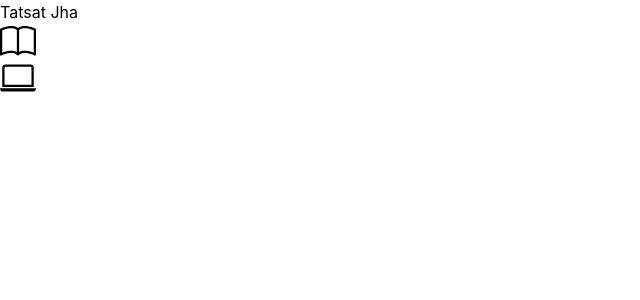
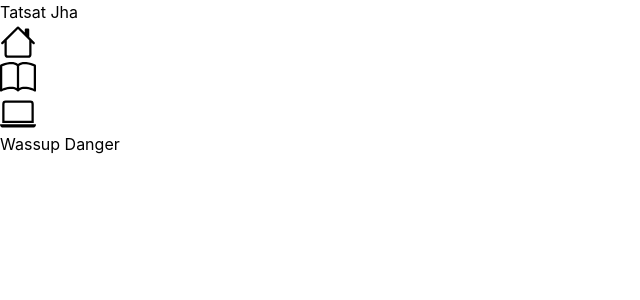
Before and after one commit to TatsatJha/Tatsat-Enterprises, a Next.js app: page /dev in a window 1280 px wide. Shown: the top 300 px of the page, without its empty margins (0-640 px from the left). Built offline with nearby package versions, Linux system fonts and the light colour scheme.

Commit message:
rearrange file strucuture and forego attempt at dynamic theme

```diff
--- a/Components/Header.tsx
+++ b/Components/Header.tsx
@@ -1,16 +1,28 @@
-import React, { useEffect } from 'react';
+import React, { SetStateAction, useEffect, useState } from 'react';
+import SideBar from "./SideBar"
 
-type page= {
+type pageProp= {
   page: string
 }
 
-function Header(props: page) {
-  let color:String = ""
-  color = (props.page === "/dev") ? "blue" : props.page === "/writing" ? "orange" : "teal"
+function Header(props: pageProp) {
+  // const [Theme, setTheme] = useState("teal");
+  // useEffect(() => {
+  //   console.log(Theme)
+  // }, [Theme]);
+  // const themeHandler = (color: string)=>{
+  //   setTheme(color)
+  // }
+
+  // let color:String = ""
+  // color = (props.page === "/dev") ? "blue" : props.page === "/writing" ? "orange" : "teal"
+  // console.log(color)
+
   return <div>
-        <h1 className= {`text-5xl font-medium text-center border-b-4 border-b-${color}-900 p-8 bg-slate-900 text-${color}-700`}>
+        <h1 className= {`text-5xl font-medium text-center border-b-4 border-b-teal-900 p-8 bg-slate-900 text-teal-700`}>
           Tatsat Jha
         </h1>
+    <SideBar/>
     </div>;
 }
 
--- a/Components/Main.tsx
+++ b/Components/Main.tsx
@@ -1,7 +1,20 @@
 import React from 'react';
+import SideBar from './SideBar';
 
-function Main() {
-  return <div className="h-screen w-full bg-black">Wassup Danger</div>;
-}
+export const MainHome = () => {
+  return <div className="h-screen w-full bg-black">
+      Wassup Danger
+    </div>;
+};
 
-export default Main;
+export const MainWriting = () => {
+  return <div className="h-screen w-full bg-black">
+    Wassup Danger
+</div>;
+};
+
+export const MainDev = () => {
+  return <div className="h-screen w-full bg-black">
+    Wassup Danger
+</div>;
+};
--- a/Components/SideBar.tsx
+++ b/Components/SideBar.tsx
@@ -1,12 +1,19 @@
 import React from 'react';
 import SideBarButton from './SideBarButton';
 import { BsBook } from "react-icons/bs"
-import { BsLaptop } from "react-icons/bs"
+import { BsLaptop, BsHouse } from "react-icons/bs"
+
+// type themeProp = {
+//   theme: string,
+//   onClick: Function
+// }
+
 
 function SideBar() {
-return <div className="side-bar">
-  <SideBarButton icon={<BsBook size = "36px"/>} linkTo="writing"></SideBarButton>
-  <SideBarButton icon={<BsLaptop size = "36px"/>}linkTo="dev"></SideBarButton>
+  return <div className="side-bar">
+    <SideBarButton icon={<BsHouse size = "36px"/>}linkTo=""></SideBarButton>
+    <SideBarButton icon={<BsBook size = "36px"/>} linkTo="writing"></SideBarButton>
+    <SideBarButton icon={<BsLaptop size = "36px"/>}linkTo="dev"></SideBarButton>
 </div>;;
 }
 
--- a/Components/SideBarButton.tsx
+++ b/Components/SideBarButton.tsx
@@ -3,7 +3,7 @@ import Link from 'next/link'
 
 type linkProps = {
     linkTo:string,
-    icon: ReactElement
+    icon: ReactElement,
 }
 
 function SideBarButton(props: linkProps) {
--- a/pages/dev.tsx
+++ b/pages/dev.tsx
@@ -1,11 +1,11 @@
 import React from 'react';
 import Header from '../Components/Header';
-import SideBar from '../Components/SideBar';
+import { MainDev } from '../Components/Main';
 
 function dev() {
   return <div>
-    <Header page="/dev"></Header>
-    <SideBar></SideBar>
+    <Header page="dev"></Header>
+    <MainDev></MainDev>
   </div>;
 }
 
--- a/pages/index.tsx
+++ b/pages/index.tsx
@@ -1,15 +1,14 @@
 import type { NextPage } from 'next'
 import SideBar from "../Components/SideBar"
 import Header from '../Components/Header'
-import Main from "../Components/Main"
+import {MainHome} from "../Components/Main"
 import styles from '../styles/Home.module.css'
 
 const Home: NextPage = () => {
   return (
     <div>
-      <Header page="/"/>
-      <SideBar />
-      <Main/>
+      <Header page=""/>
+      <MainHome/>
     </div>
   )
 }
--- a/pages/writing.tsx
+++ b/pages/writing.tsx
@@ -1,11 +1,11 @@
 import React from 'react';
 import Header from "../Components/Header"
-import SideBar from '../Components/SideBar';
+import {MainDev} from "../Components/Main"
 
 function writing() {
   return <div>
-      <Header page="/writing"></Header>
-      <SideBar></SideBar>
+      <Header page="writing"></Header>
+      <MainDev></MainDev>
   </div>;
 }
 
--- a/styles/globals.css
+++ b/styles/globals.css
@@ -18,15 +18,27 @@ a {
 @tailwind utilities;
 @layer components {
   .side-bar {
-    @apply bg-slate-700 w-24 flex flex-col h-32 justify-center align-middle items-center  fixed top-1/2 -left-20 hover:translate-x-20 duration-300 hover:ease-in-out rounded-r-lg text-sm shadow-2xl;
+    @apply bg-slate-700 w-24 flex flex-col h-48 justify-center align-middle items-center  fixed top-1/2 -left-20 hover:translate-x-20 duration-300 hover:ease-in-out rounded-r-lg text-sm shadow-2xl;
   }
   .side-bar > * {
     @apply p-3 px-7 border-4;
   }
+  .side-bar > .-link {
+    @apply bg-teal-600 text-teal-900 border-teal-900 border-b-2 border-b-gray-600 rounded-tr-lg;
+  }
   .side-bar > .writing-link {
-    @apply bg-orange-600 text-orange-900 border-orange-900 border-b-2 border-b-gray-700 rounded-tr-lg;
+    @apply bg-orange-600 text-orange-900 border-orange-900 border-t-2 border-t-gray-600 border-b-2 border-b-gray-700;
   }
   .side-bar > .dev-link {
     @apply bg-blue-600 text-blue-900 border-blue-900 border-t-2 border-t-gray-700 rounded-br-lg;
   }
+  /* .home {
+    @apply text-5xl font-medium text-center border-b-4 border-b-teal-900 p-8 bg-slate-900 text-teal-700;
+  }
+  .writing {
+    @apply text-5xl font-medium text-center border-b-4 border-b-orange-900 p-8 bg-slate-900 text-orange-700;
+  }
+  .dev {
+    @apply text-5xl font-medium text-center border-b-4 border-b-blue-900 p-8 bg-slate-900 text-blue-700;
+  } */
 }
```
